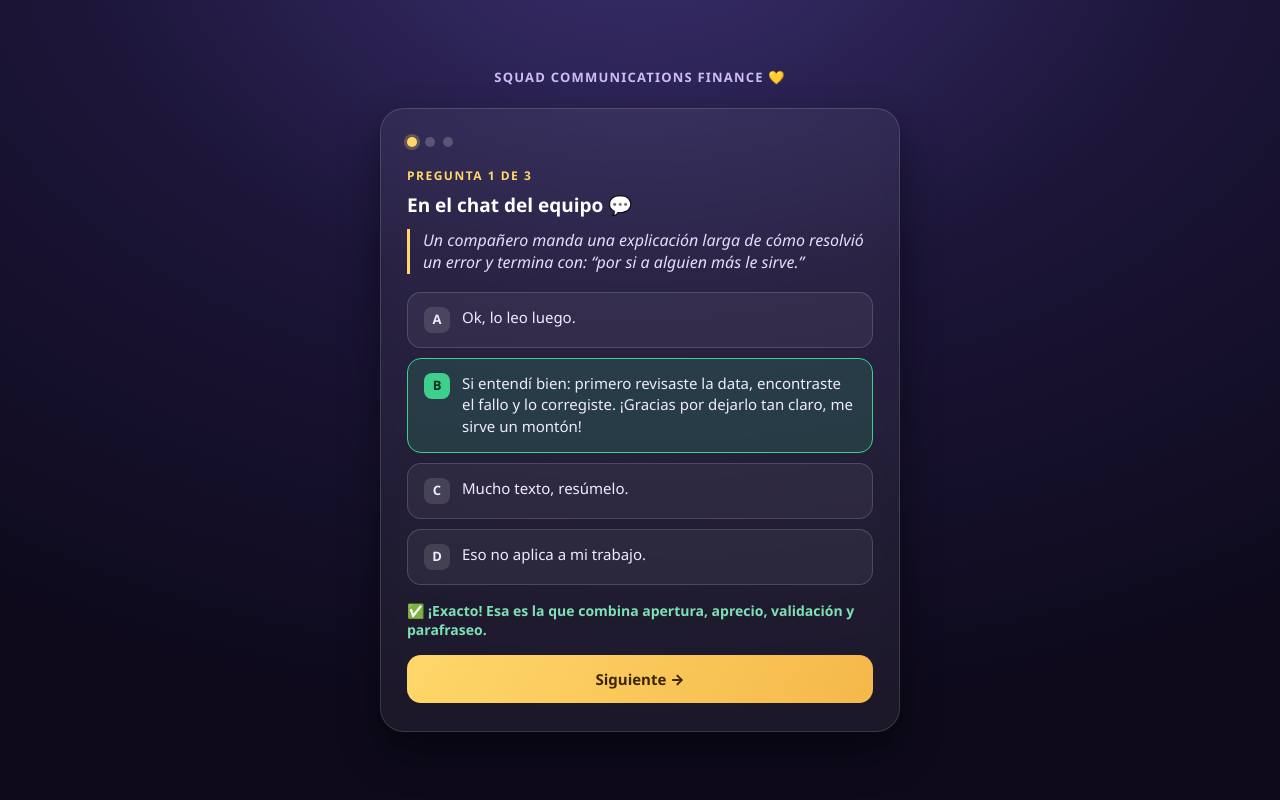
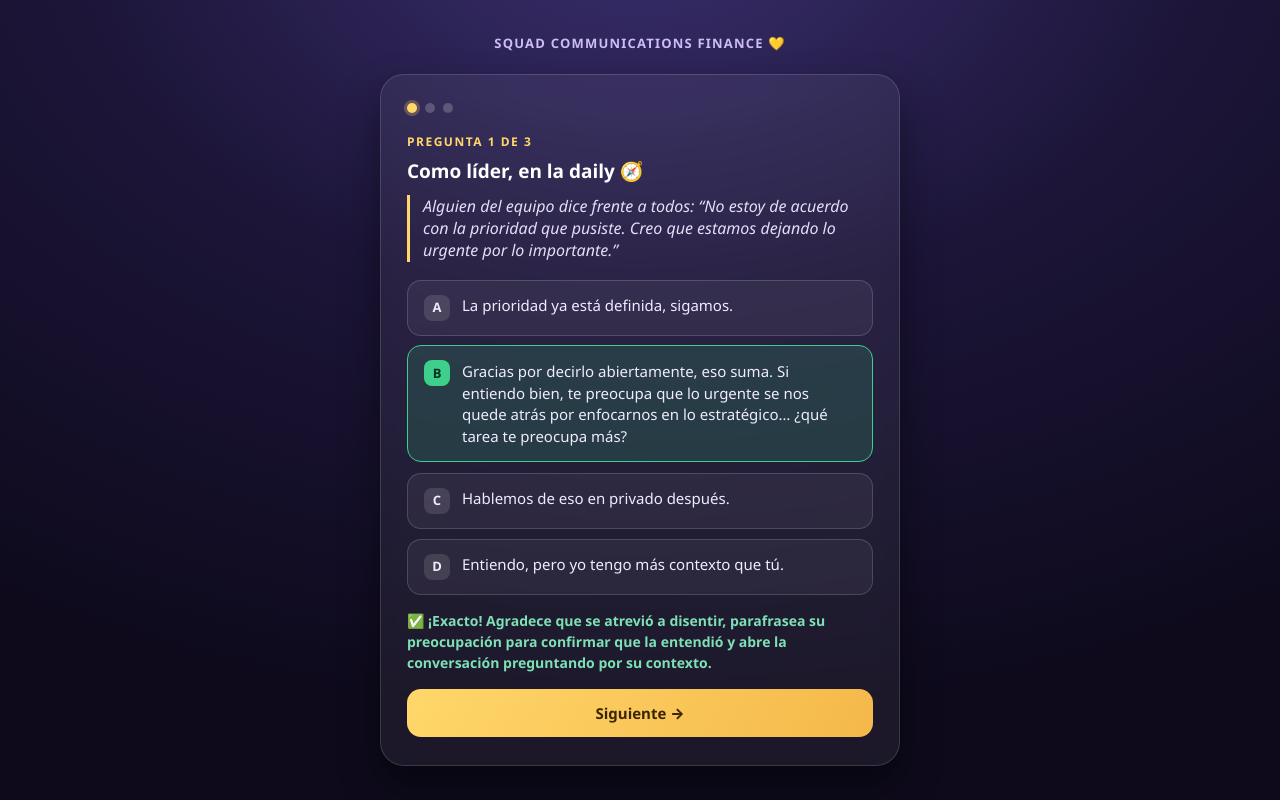
Before and after one commit to jailennebravo-prog/balance-del-foco, a plain HTML site: page index.html in a window 1280 px wide. Both pictures are taken after a click on the button 640 px from the left and 446 px from the top of the page. Drawn offline with Linux system fonts and the light colour scheme.

Commit message:
Actualizar quiz: Validación y Parafraseo

```diff
--- a/index.html
+++ b/index.html
@@ -3,7 +3,7 @@
 <head>
 <meta charset="UTF-8">
 <meta name="viewport" content="width=device-width, initial-scale=1.0">
-<title>El Balance del Foco</title>
+<title>Validación y Parafraseo</title>
 <style>
   * { margin: 0; padding: 0; box-sizing: border-box; }
 
@@ -38,11 +38,7 @@
     backdrop-filter: blur(8px);
   }
 
-  .progress {
-    display: flex;
-    gap: 8px;
-    margin-bottom: 20px;
-  }
+  .progress { display: flex; gap: 8px; margin-bottom: 20px; }
   .dot {
     width: 10px; height: 10px;
     border-radius: 50%;
@@ -116,10 +112,18 @@
     margin-top: 16px;
     font-size: 14px;
     font-weight: 600;
+    line-height: 1.5;
     min-height: 20px;
   }
   .feedback.ok { color: #7ee0b5; }
   .feedback.no { color: #ffb3b3; }
+  .feedback .best {
+    display: block;
+    margin-top: 10px;
+    padding-top: 10px;
+    border-top: 1px solid rgba(255,255,255,0.12);
+    color: #7ee0b5;
+  }
 
   .next {
     display: none;
@@ -138,7 +142,6 @@
   .next.show { display: block; }
   .next:hover { filter: brightness(1.05); }
 
-  /* ---- Pantalla final ---- */
   .final { display: none; text-align: center; }
   .final .emoji { font-size: 52px; }
   .final h2 { color: #fff; font-size: 26px; margin: 12px 0 4px; }
@@ -179,7 +182,6 @@
   <div class="brand">Squad Communications Finance 💛</div>
 
   <div class="card">
-    <!-- QUIZ -->
     <div id="quiz">
       <div class="progress" id="progress"></div>
       <div class="qnum" id="qnum"></div>
@@ -189,20 +191,18 @@
       <button class="next" id="next">Siguiente →</button>
     </div>
 
-    <!-- FINAL -->
     <div class="final" id="final">
-      <div class="emoji">⚖️</div>
-      <h2>El Balance del Foco</h2>
+      <div class="emoji">✅</div>
+      <h2>Validación y Parafraseo</h2>
       <div class="score" id="score"></div>
       <div class="reflex">
         <b>Una cortica reflexión 🌱</b><br><br>
-        Comunicarnos mejor no es solo hablar claro: es <b>escuchar</b>, <b>validar</b>, <b>abrirnos</b> y <b>agradecer</b>. Dos focos, una misma intención: que nadie tenga miedo de preguntar ni de equivocarse.
+        Liderar no es tener siempre la respuesta: es <b>escuchar antes de decidir</b>. Cuando alguien se atreve a hablar, la forma en que respondes define si lo volverá a hacer.
       </div>
       <div class="tips">
-        <div class="tip"><span class="ico">💛</span><span><b>Apertura — "Se vale no saber".</b><br>Preguntar no es debilidad, es contexto. Atrévete a decir "no sé".</span></div>
-        <div class="tip"><span class="ico">🙏</span><span><b>Lenguaje apreciativo.</b><br>Agradecer de forma explícita cuesta cero y cambia el ambiente.</span></div>
-        <div class="tip"><span class="ico">✅</span><span><b>Validación.</b><br>Reconoce lo que dice el otro ("buen punto", "te entiendo") antes de opinar.</span></div>
-        <div class="tip"><span class="ico">🔁</span><span><b>Parafraseo.</b><br>"Lo que entiendo es que…" para confirmar y demostrar que escuchaste.</span></div>
+        <div class="tip"><span class="ico">🙏</span><span><b>1. Agradece.</b><br>Que te lo hayan dicho ya es valiente. Reconócelo antes de cualquier otra cosa.</span></div>
+        <div class="tip"><span class="ico">🔁</span><span><b>2. Parafrasea.</b><br>"Lo que te escucho es…" Refleja lo que dijo, sin interpretar ni juzgar.</span></div>
+        <div class="tip"><span class="ico">🤝</span><span><b>3. Construye.</b><br>Propón el siguiente paso juntos, sin imponer y sin rescatar.</span></div>
       </div>
     </div>
   </div>
@@ -210,37 +210,55 @@
 <script>
   const preguntas = [
     {
-      escenario: "En el chat del equipo 💬",
-      cita: "Un compañero manda una explicación larga de cómo resolvió un error y termina con: “por si a alguien más le sirve.”",
+      escenario: "Como líder, en la daily 🧭",
+      cita: "Alguien del equipo dice frente a todos: “No estoy de acuerdo con la prioridad que pusiste. Creo que estamos dejando lo urgente por lo importante.”",
       opciones: [
-        "Ok, lo leo luego.",
-        "Si entendí bien: primero revisaste la data, encontraste el fallo y lo corregiste. ¡Gracias por dejarlo tan claro, me sirve un montón!",
-        "Mucho texto, resúmelo.",
-        "Eso no aplica a mi trabajo."
+        "La prioridad ya está definida, sigamos.",
+        "Gracias por decirlo abiertamente, eso suma. Si entiendo bien, te preocupa que lo urgente se nos quede atrás por enfocarnos en lo estratégico… ¿qué tarea te preocupa más?",
+        "Hablemos de eso en privado después.",
+        "Entiendo, pero yo tengo más contexto que tú."
+      ],
+      porques: [
+        "Cierra la conversación sin escuchar. El equipo aprende que disentir no sirve de nada.",
+        "Agradece que se atrevió a disentir, parafrasea su preocupación para confirmar que la entendió y abre la conversación preguntando por su contexto.",
+        "Suena prudente, pero aplaza el tema y deja su inquietud sin validar frente a todo el equipo.",
+        "El “pero” anula el “entiendo”. Es imponer jerarquía, no escuchar."
       ],
       correcta: 1
     },
     {
-      escenario: "En una reunión 🗣️",
-      cita: "Un compañero dice: “Me equivoqué en la cifra que presenté ayer.”",
+      escenario: "Como líder, en un 1:1 💬",
+      cita: "Una persona de tu equipo te dice: “Tengo demasiadas cosas encima y siento que no voy a llegar con todo este mes.”",
       opciones: [
-        "Pues sí, fue un error grave.",
-        "Tranquilo, a todos nos ha pasado. Y la verdad yo tampoco me había dado cuenta del detalle… ¿cómo lo descubriste?",
-        "Eso no debió pasar.",
-        "No importa, sigamos con la agenda."
+        "Todos estamos igual, es temporada alta.",
+        "Organízate mejor y vas a ver que sí alcanzas.",
+        "Lo que entiendo es que no te está gustando el trabajo.",
+        "Gracias por avisarme a tiempo, eso me ayuda a ayudarte. Lo que te escucho es que la carga no te da para cumplir con calidad… revisemos juntos qué podemos mover o delegar."
       ],
-      correcta: 1
+      porques: [
+        "Minimiza lo que siente comparándolo con los demás. No valida su situación.",
+        "Salta a la solución sin escuchar y pone la culpa en la persona.",
+        "Es un parafraseo mal hecho: interpreta en lugar de reflejar. Nunca dijo que no le gusta su trabajo.",
+        "Agradece el aviso a tiempo, refleja exactamente lo que dijo sin interpretar y propone buscar la solución juntos."
+      ],
+      correcta: 3
     },
     {
-      escenario: "En el equipo 🙋",
-      cita: "Alguien dice: “No sé hacer esta parte, ¿alguien me ayuda?”",
+      escenario: "Como líder, frente a un error ⚠️",
+      cita: "Un analista te cuenta: “El reporte que salió a gerencia tenía un dato mal. Ya lo vi, pero no sé cómo decirlo.”",
       opciones: [
-        "¿Cómo no vas a saber? Si es lo más básico.",
-        "Yo tampoco lo tenía claro al inicio. Gracias por preguntar, así aprendemos todos — te explico.",
-        "Búscalo en internet.",
-        "Pregúntale a otro, yo estoy ocupado."
+        "Valoro mucho que me lo digas tú primero. Lo que entiendo es que ya identificaste el error y te preocupa cómo comunicarlo… armemos juntos el mensaje de corrección.",
+        "¿Cómo no lo revisaste antes de enviarlo?",
+        "Déjalo así, seguro nadie lo nota.",
+        "Yo lo arreglo, no te preocupes más por eso."
       ],
-      correcta: 1
+      porques: [
+        "Valora su honestidad, confirma lo que entendió y lo acompaña sin quitarle el protagonismo.",
+        "Castiga la honestidad. La próxima vez quizá prefiera no contarte.",
+        "Evita el problema y pone en riesgo la confianza con gerencia. Tampoco valida su preocupación.",
+        "Parece apoyo, pero es rescatar: le quita la oportunidad de aprender y de resolverlo."
+      ],
+      correcta: 0
     }
   ];
 
@@ -256,7 +274,6 @@
   const nextBtn = document.getElementById('next');
 
   function render() {
-    // progress dots
     progress.innerHTML = '';
     preguntas.forEach((_, i) => {
       const d = document.createElement('div');
@@ -277,7 +294,7 @@
       options.appendChild(b);
     });
 
-    feedback.textContent = '';
+    feedback.innerHTML = '';
     feedback.className = 'feedback';
     nextBtn.classList.remove('show');
     nextBtn.textContent = idx === preguntas.length - 1 ? 'Ver resultado 🎉' : 'Siguiente →';
@@ -289,13 +306,15 @@
     btns.forEach(b => b.disabled = true);
     if (i === q.correcta) {
       btn.classList.add('correct');
-      feedback.textContent = '✅ ¡Exacto! Esa es la que combina apertura, aprecio, validación y parafraseo.';
+      feedback.innerHTML = '✅ ¡Exacto! ' + q.porques[i];
       feedback.className = 'feedback ok';
       aciertos++;
     } else {
       btn.classList.add('wrong');
       btns[q.correcta].classList.add('correct');
-      feedback.textContent = '😅 Casi. La respuesta correcta es la que valida, se abre y agradece.';
+      feedback.innerHTML =
+        '😅 ¿Por qué no la ' + letras[i] + '? ' + q.porques[i] +
+        '<span class="best">✅ La mejor es la ' + letras[q.correcta] + ': ' + q.porques[q.correcta] + '</span>';
       feedback.className = 'feedback no';
     }
     nextBtn.classList.add('show');
@@ -306,12 +325,11 @@
       idx++;
       render();
     } else {
-      // final
       document.getElementById('quiz').style.display = 'none';
       const f = document.getElementById('final');
       f.style.display = 'block';
-      const emoji = aciertos === 3 ? '🏆' : aciertos === 2 ? '💪' : '🌱';
-      f.querySelector('.emoji').textContent = emoji;
+      const pct = aciertos / preguntas.length;
+      f.querySelector('.emoji').textContent = pct === 1 ? '🏆' : pct >= 0.6 ? '💪' : '🌱';
       document.getElementById('score').textContent = `Acertaste ${aciertos} de ${preguntas.length}. ¡Y ya tienes los tips para recordarlo!`;
     }
   };
```
